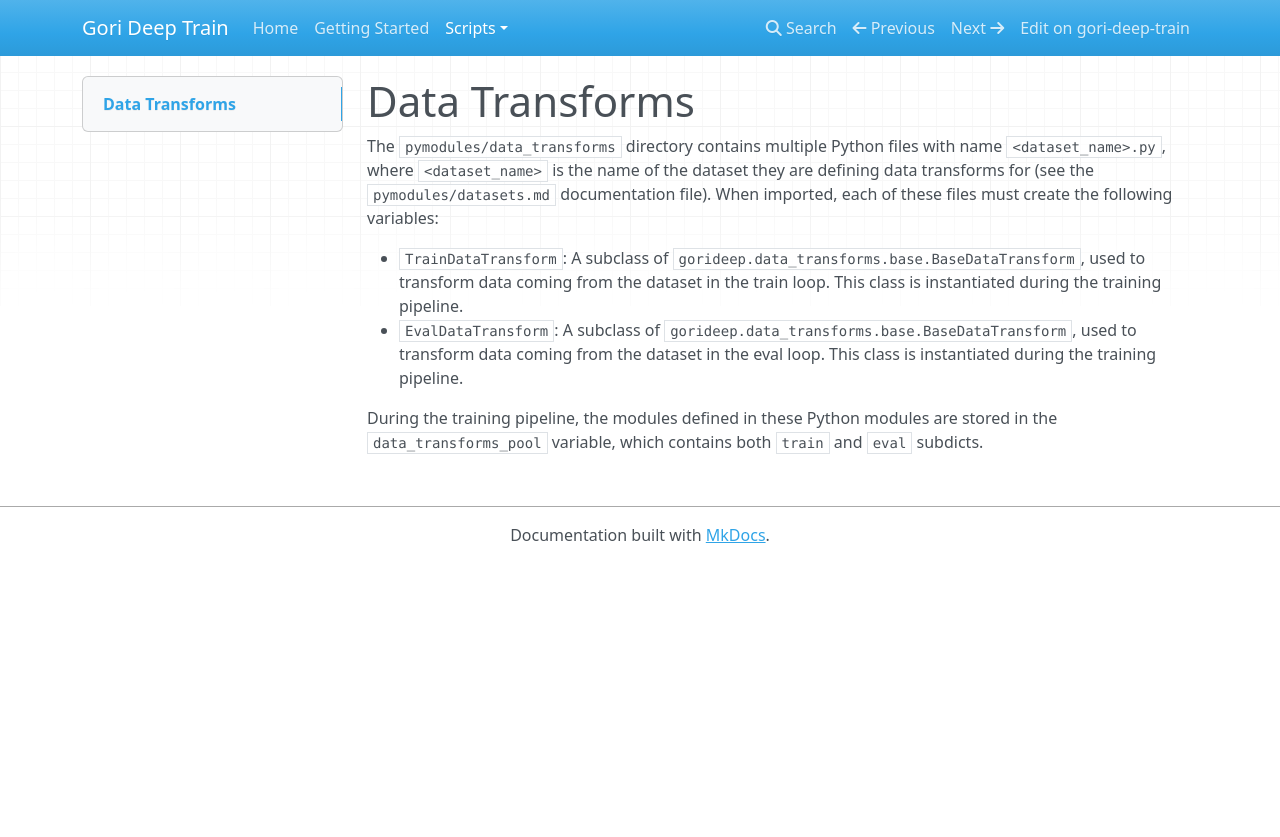
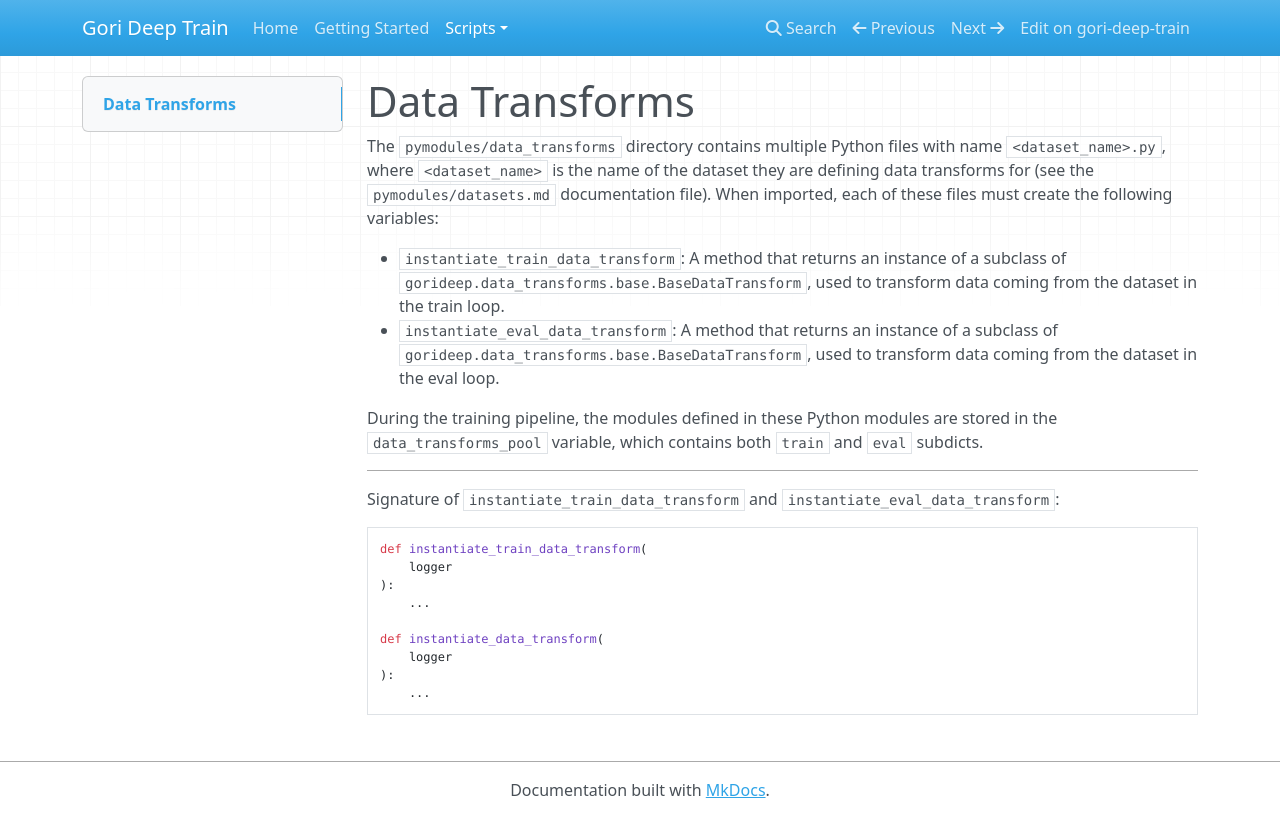
Before and after one commit to RedReservoir/gori-deep-train, an MkDocs documentation site: the page built from docs/scripts/experiment/training_pipeline/pymodules/data_transforms.md, in a window 1280 px wide. Shown: the top 837 px of the page. Built offline with MkDocs 1.6.1, drawn with Linux system fonts in a browser that asks for light colours; nearby versions of some CDN libraries.

Commit message:
Changed data transform and module transform pymodule interface, GPU logging format, and enabled util pymodules in settings

````diff
--- a/docs/scripts/experiment/training_pipeline/pymodules/data_transforms.md
+++ b/docs/scripts/experiment/training_pipeline/pymodules/data_transforms.md
@@ -2,7 +2,23 @@
 
 The `pymodules/data_transforms` directory contains multiple Python files with name `<dataset_name>.py`, where `<dataset_name>` is the name of the dataset they are defining data transforms for (see the `pymodules/datasets.md` documentation file). When imported, each of these files must create the following variables:
 
-  - `TrainDataTransform`: A subclass of `gorideep.data_transforms.base.BaseDataTransform`, used to transform data coming from the dataset in the train loop. This class is instantiated during the training pipeline.
-  - `EvalDataTransform`: A subclass of `gorideep.data_transforms.base.BaseDataTransform`, used to transform data coming from the dataset in the eval loop. This class is instantiated during the training pipeline.
+  - `instantiate_train_data_transform`: A method that returns an instance of a subclass of `gorideep.data_transforms.base.BaseDataTransform`, used to transform data coming from the dataset in the train loop.
+  - `instantiate_eval_data_transform`: A method that returns an instance of a subclass of `gorideep.data_transforms.base.BaseDataTransform`, used to transform data coming from the dataset in the eval loop.
 
 During the training pipeline, the modules defined in these Python modules are stored in the `data_transforms_pool` variable, which contains both `train` and `eval` subdicts.
+
+---
+
+Signature of `instantiate_train_data_transform` and `instantiate_eval_data_transform`:
+
+```Python
+def instantiate_train_data_transform(
+    logger
+):
+    ...
+
+def instantiate_data_transform(
+    logger
+):
+    ...
+```
````
Also changed, not shown: docs/scripts/evaluation/evaluation_cat/pymodules/data_transforms.md (+13 -2 lines), docs/scripts/evaluation/evaluation_cat/pymodules/module_transforms.md (+12 -1 lines), docs/scripts/evaluation/evaluation_cat/pymodules/utils.md (added, +15 -0 lines), docs/scripts/evaluation/evaluation_multiattr/pymodules/data_transforms.md (+13 -2 lines), docs/scripts/evaluation/evaluation_multiattr/pymodules/module_transforms.md (+12 -1 lines), docs/scripts/evaluation/evaluation_multiattr/pymodules/utils.md (added, +15 -0 lines), docs/scripts/experiment/training_pipeline/pymodules/module_transforms.md (+12 -1 lines), docs/scripts/experiment/training_pipeline/pymodules/utils.md (added, +15 -0 lines), 3 other files.
